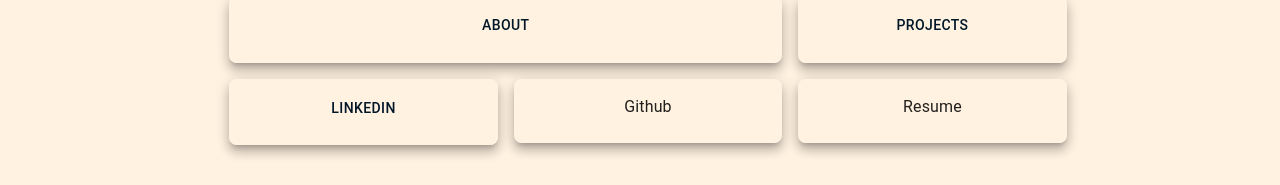
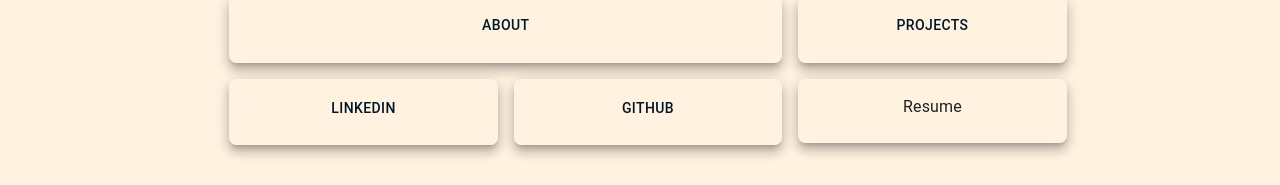
Before and after one commit to strobosco/personal-website, a Next.js app: page / in a window 1280 px wide. Shown: the part 260-445 px from the top of the page. Built offline with nearby package versions, Linux system fonts and the light colour scheme.

Commit message:
Added github link

```diff
--- a/pages/index.tsx
+++ b/pages/index.tsx
@@ -137,7 +137,23 @@
         <Grid item xs={4}>
           <Card raised={true} sx={{ bgcolor: "#FFF2E1", borderRadius: 2 }}>
             <CardContent sx={{ textAlign: "center", bgcolor: "#FFF2E1" }}>
-              <Typography>Github</Typography>
+              <a
+                href="https://github.com/strobosco"
+                target="_blank"
+                rel="noopener noreferrer"
+              >
+                <Button
+                  variant="outlined"
+                  sx={{
+                    borderColor: "#FFF2E1",
+                    color: "#011627",
+                    width: "100%",
+                    p: 0,
+                  }}
+                >
+                  GitHub
+                </Button>
+              </a>
             </CardContent>
           </Card>
         </Grid>
```
